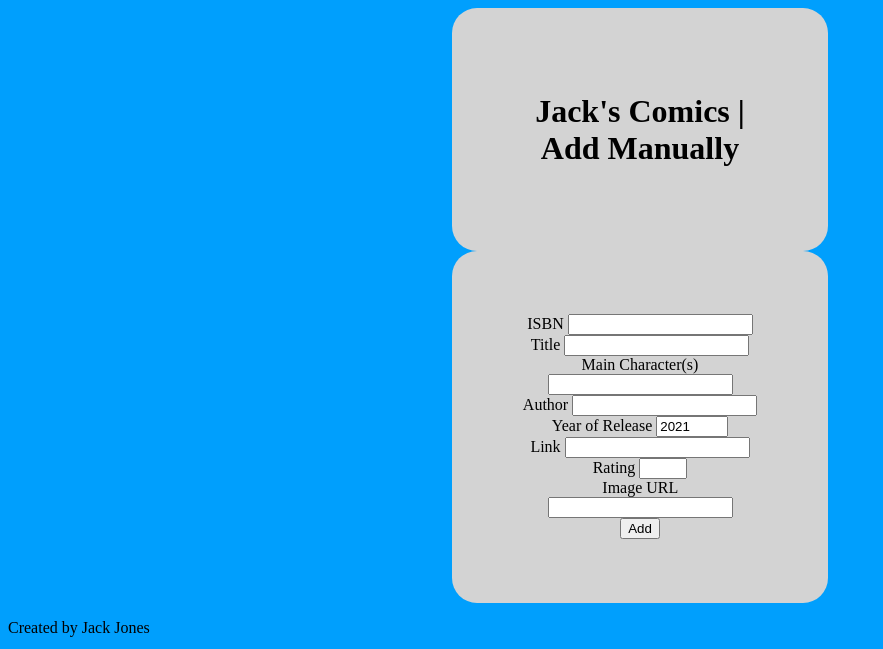
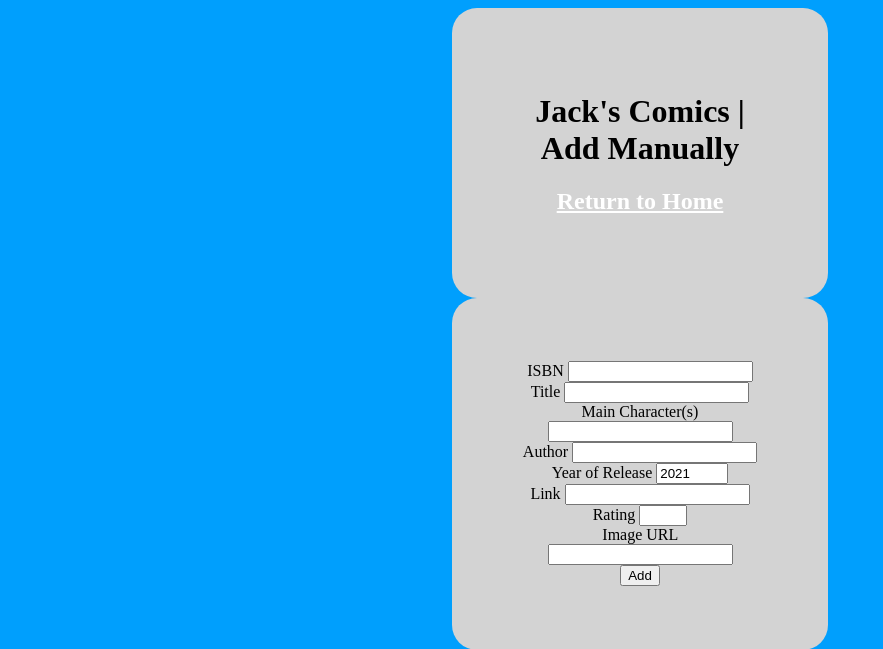
Before and after one commit to jonesjacklewis/jacksComicsPHP, a PHP site: page /manualAdd.php in a window 1280 px wide. Shown: the top 649 px of the page, without its empty margins (0-883 px from the left). Run offline with PHP 8.4, Linux system fonts and the light colour scheme.

Commit message:
Added Return to Home

```diff
--- a/manualAdd.php
+++ b/manualAdd.php
@@ -19,6 +19,7 @@ include "config.php"
     <header>
         <div id="action-centre">
             <h1>Jack's Comics | Add Manually</h1>
+            <h2><a href="./">Return to Home</a></h2>
         </div>
     </header>
 
```
